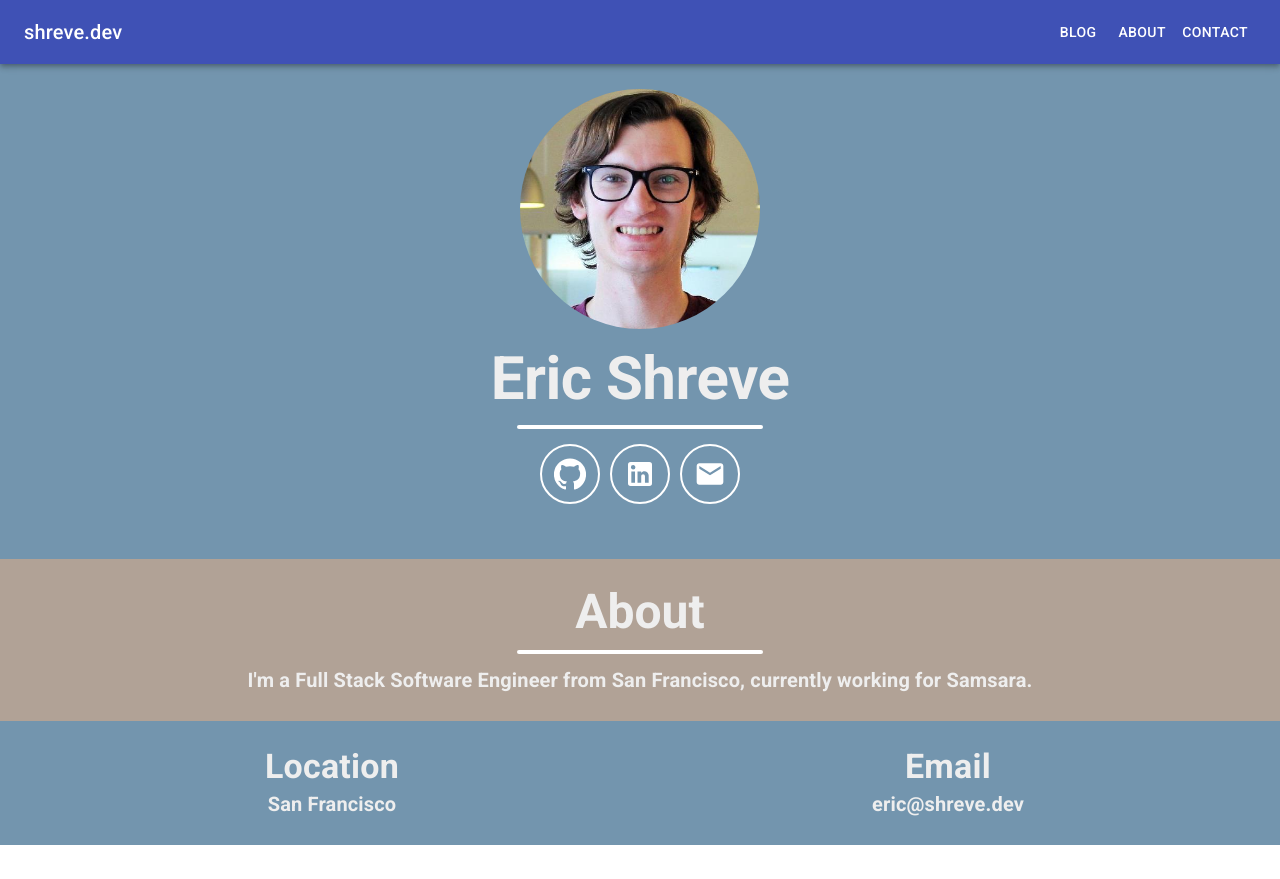
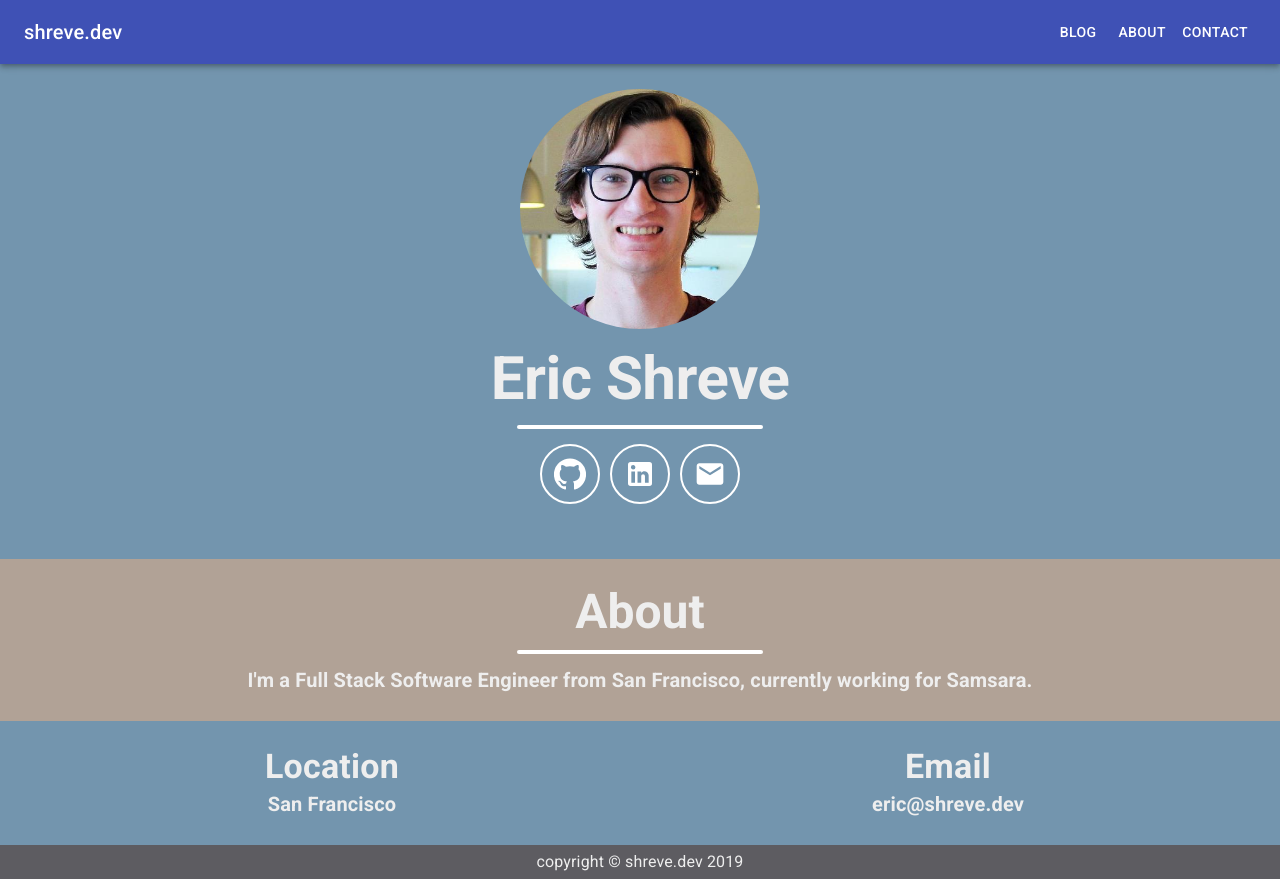
Before and after one commit to ecshreve/portfolio, a React (Create React App) app in the folder client/: page / in a window 1280 px wide. Before the commit the page ends 845 px from the top, so only its background shows below. Built offline with nearby package versions, Linux system fonts and the light colour scheme.

Commit message:
client: small tweaks

```diff
--- a/client/src/App.tsx
+++ b/client/src/App.tsx
@@ -4,6 +4,7 @@ import LandingHeader from './components/landing/LandingHeader'
 import TopNavBar from './components/app-bar/TopNavBar';
 import AboutSection from './components/about/AboutSection';
 import ContentSection from './components/content-section/ContentSection';
+import FooterSection from './components/footer/FooterSection';
 
 function App() {
   return (
@@ -12,6 +13,7 @@ function App() {
       <LandingHeader />
       <AboutSection />
       <ContentSection />
+      <FooterSection />
     </div>
   );
 }
--- a/client/src/components/app-bar/TopNavBar.tsx
+++ b/client/src/components/app-bar/TopNavBar.tsx
@@ -24,7 +24,7 @@ export default function TopNavBar() {
 
   return (
     <div className={classes.root}>
-      <AppBar position="static">
+      <AppBar color="primary" position="static">
         <Toolbar>
           <Typography align="left" variant="h6" className={classes.title}>
             shreve.dev
--- /dev/null
+++ b/client/src/components/footer/FooterSection.tsx
@@ -0,0 +1,31 @@
+import React from 'react';
+import { createStyles, makeStyles, Theme } from '@material-ui/core/styles';
+import { Typography, Container, Grid } from '@material-ui/core';
+import CustomDivider from '../my-divider/CustomDivider';
+
+const useStyles = makeStyles((theme: Theme) =>
+  createStyles({
+    root: {
+      flexGrow: 1,
+      paddingTop: "5px",
+      paddingBottom: "5px",
+      backgroundColor: "#5d5c61",
+    },
+    footer: {
+      flexGrow: 1,
+      color: "#eeeeee",
+    },
+  }),
+);
+
+export default function FooterSection() {
+  const classes = useStyles();
+
+  return (
+    <div className={classes.root}>
+      <Container>
+        <Typography className={classes.footer} variant="body1">copyright &copy; shreve.dev 2019</Typography>
+      </Container>
+    </div>
+  );
+}
```
